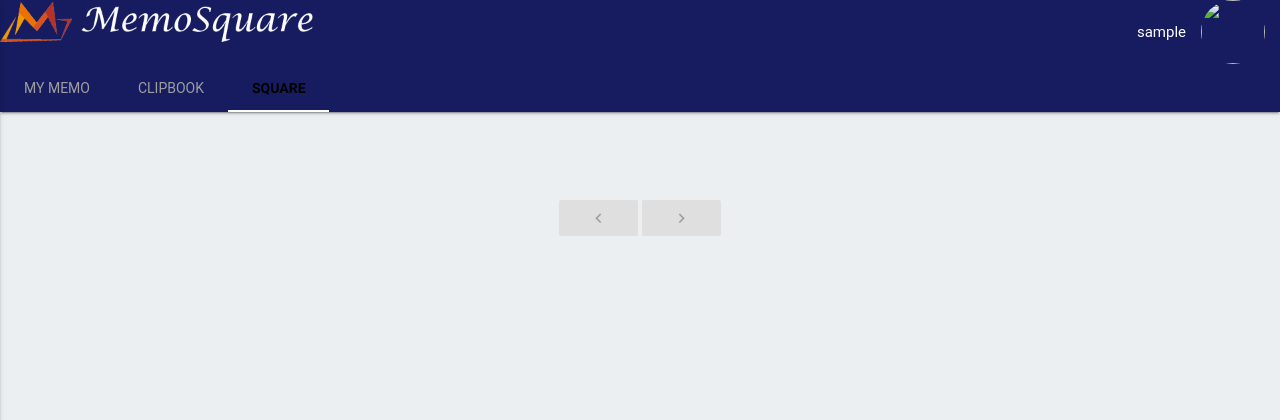
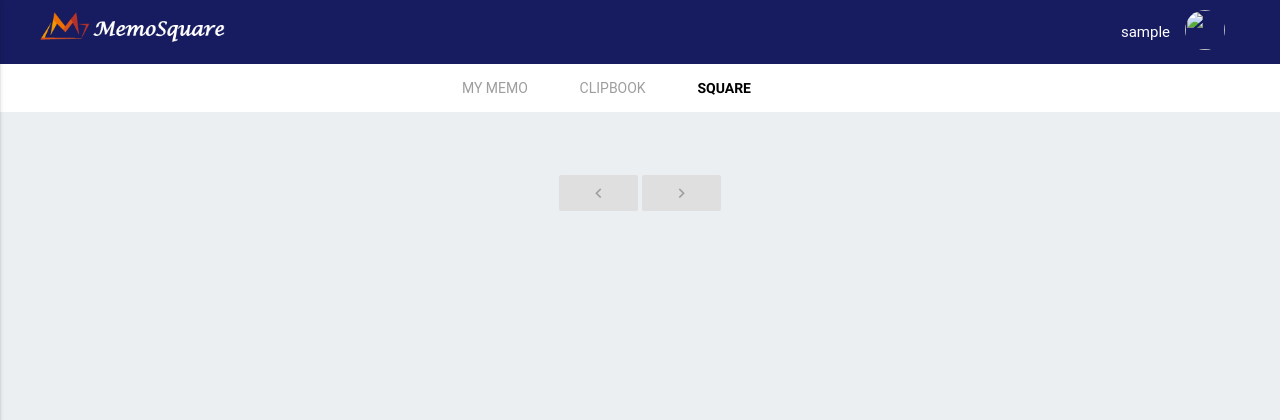
Before and after one commit to student777/MemoSquare, a Django app: page / in a window 1280 px wide. Shown: the top 420 px of the page. Run offline with Django 3.2, Linux system fonts and the light colour scheme; the visitor is signed in with stand-in values (Sample User, id 1); data that the repository does not hold is empty; some libraries are stand-ins or nearby versions; some web fonts are replaced.

Commit message:
base.html 수정

```diff
--- a/static/memosquare/css/base.css
+++ b/static/memosquare/css/base.css
@@ -11,10 +11,44 @@
     background-color: #EBEFF1 !important;
 }
 
-nav{
-	background-color: #171C61;
-}
-
 i {
 	cursor:pointer;
 }
+
+/*nav*/
+nav{
+	background-color: #171C61;
+	height: 60px;
+}
+
+div.nav-wrapper{
+	padding: 0 40px;
+}
+
+a.brand-logo{
+	height: 60px;
+}
+
+#nav-mobile li{
+	height: 60px;
+}
+
+img.responsive-img{
+	height: 30px;
+}
+
+a.dropdown-button{
+	padding: 10px 15px;
+	height: 60px;
+}
+
+/*tabs*/
+div.row.tab-wrapper{
+	background-color: white;
+}
+
+
+/*memo-list*/
+div.card-action{
+	padding-bottom: 0;
+}
--- a/templates/base.html
+++ b/templates/base.html
@@ -15,24 +15,27 @@
 <body style="background-color: #EBEFF1">
 
 <!--header-->
-<nav class="nav-extended">
+<nav class="nav-extended z-depth-0">
     <div class="nav-wrapper">
+
+        <!-- left side -->
         <a href="/" class="brand-logo">
-            <img style="height: 40px" class="responsive-img" src="/static/memosquare/img/logo_main.gif">
-            <img style="height: 40px" class="responsive-img" src="/static/memosquare/img/str_memosquare_white.png">
+            <img class="responsive-img" src="/static/memosquare/img/logo_and_str.png">
         </a>
+
+        <!-- right side -->
         <a href="#" data-activates="mobile-demo" class="button-collapse"><i class="material-icons">menu</i></a>
 
         <ul id="nav-mobile" class="right hide-on-med-and-down">
             {% if user.is_anonymous %}
                 <li>
-                    <a onclick="signIn();" class="waves-effect waves-light btn">sign in</a>
+                    <a onclick="signIn();">Sign in</a>
                 </li>
             {% else %}
                 <li>{{ user.username }}</li>
-                <li style="height:64px">
+                <li>
                     <a class='dropdown-button' data-activates='dropdown1'>
-                        <img width=64 height="64" class="circle" style="height:64px" src="{{ user.detail.get_img_url }}"/>
+                        <img width=40 height="40" class="circle profile" src="{{ user.detail.get_img_url }}"/>
                     </a>
                 </li>
             {% endif %}
@@ -40,30 +43,33 @@
 
         <!-- Dropdown Structure -->
         <ul id='dropdown1' class='dropdown-content'>
-            <li><a onclick="signOut()" class="black-text">sign out</a></li>
-            <li><a onclick="open_report()" class="black-text">report</a></li>
+            <li><a onclick="signOut()" class="black-text">Sign out</a></li>
+            <li><a onclick="open_report()" class="black-text">Suggestion</a></li>
         </ul>
 
 
         <ul class="side-nav" id="mobile-demo">
             {% if user.is_anonymous %}
-                <li><a onclick="signIn();" class="waves-effect waves-light btn">sign in</a></li>
+                <li><a onclick="signIn();" class="waves-effect waves-light btn">Sign in</a></li>
             {% else %}
-                <li class="black-text"><a href="#">{{ user.username }}<img class="circle" width="40" height="40" src="{{ user.detail.get_img_url }}"/></a></li>
-                <li><a onclick="signOut()" class="black-text">sign out</a></li>
+                <li class="black-text"><a href="#">{{ user.username }}</a></li>
+                <li><a onclick="signOut()" class="black-text">Sign out</a></li>
             {% endif %}
         </ul>
+    </div>
+</nav>
 
+<!-- Tabs -->
+<div class="row tab-wrapper">
+    <div class="col s12 m4 offset-m4">
         <ul class="tabs tabs-transparent">
             <li class="tab"><a class="grey-text" onclick="load_memo('/memo/')">MY MEMO</a></li>
             <li class="tab"><a class="grey-text" onclick="load_memo('/memo/clipbook/')">CLIPBOOK</a></li>
             <li class="tab"><a class="grey-text active" onclick="load_memo('/square/')">SQUARE</a></li>
         </ul>
     </div>
-</nav>
+</div>
 
-<br>
-<br>
 <br>
 
 <div id="container" class="container">
--- a/templates/memo_list.html
+++ b/templates/memo_list.html
@@ -2,21 +2,27 @@
     {% for memo in memo_list %}
         <div class="col s12 m4" onclick="load_memo('/memo/{{ memo.pk }}')">
             <div style="cursor:pointer;" class="card white darken-1">
+
                 <div class="card-content">
-                <span class="card-title black-text">
-                    {% if memo.title == '' %} Memo created at {{ memo.timestamp }}{% else %}{{ memo.title }}{% endif %}
-                </span>
-                    <p>{{ memo.content| truncatechars:100 }}</p>
+                    <span class="card-title black-text">
+                        {% if memo.title == '' %} Memo created on {{ memo.timestamp }}{% else %}{{ memo.title }}{% endif %}
+                    </span>
+                        <p>{{ memo.content| truncatechars:100 }}</p>
                 </div>
-                <div>
 
-                </div>
                 <div class="card-action">
-                    <span>{{ memo.owner }}</span>
-                    <span> {{ memo.timestamp }}</span>
-                    <br>
-                    <span><i class="small material-icons">label_outline</i>{{ memo.num_clips }} clipped</span>
-                    <span><img class="circle" src="{{ memo.owner_pic_url }}" width=64 height="64" /></span>
+                    <div class="row">
+                            <div class="col s4 valign-wrapper">
+                                <span class="valign"><i class="small material-icons">turned_in_not</i>{{ memo.num_clips }} clipped</span>
+                            </div>
+                            <div class="col s5 right-align">
+                                <span> {{ memo.timestamp }}</span><br>
+                                <span>by {{ memo.owner }}</span>
+                            </div>
+                            <div class="col s3">
+                                <span><img class="circle" src="{{ memo.owner_pic_url }}" width=64 height="64" /></span>
+                            </div>
+                    </div>
                 </div>
             </div>
         </div>
```
Also changed, not shown: static/memosquare/img/logo_and_str.png (added), static/memosquare/img/logo_main.gif (deleted), static/memosquare/img/logo_main.png (added), static/memosquare/img/str_memosquare_white.png.
